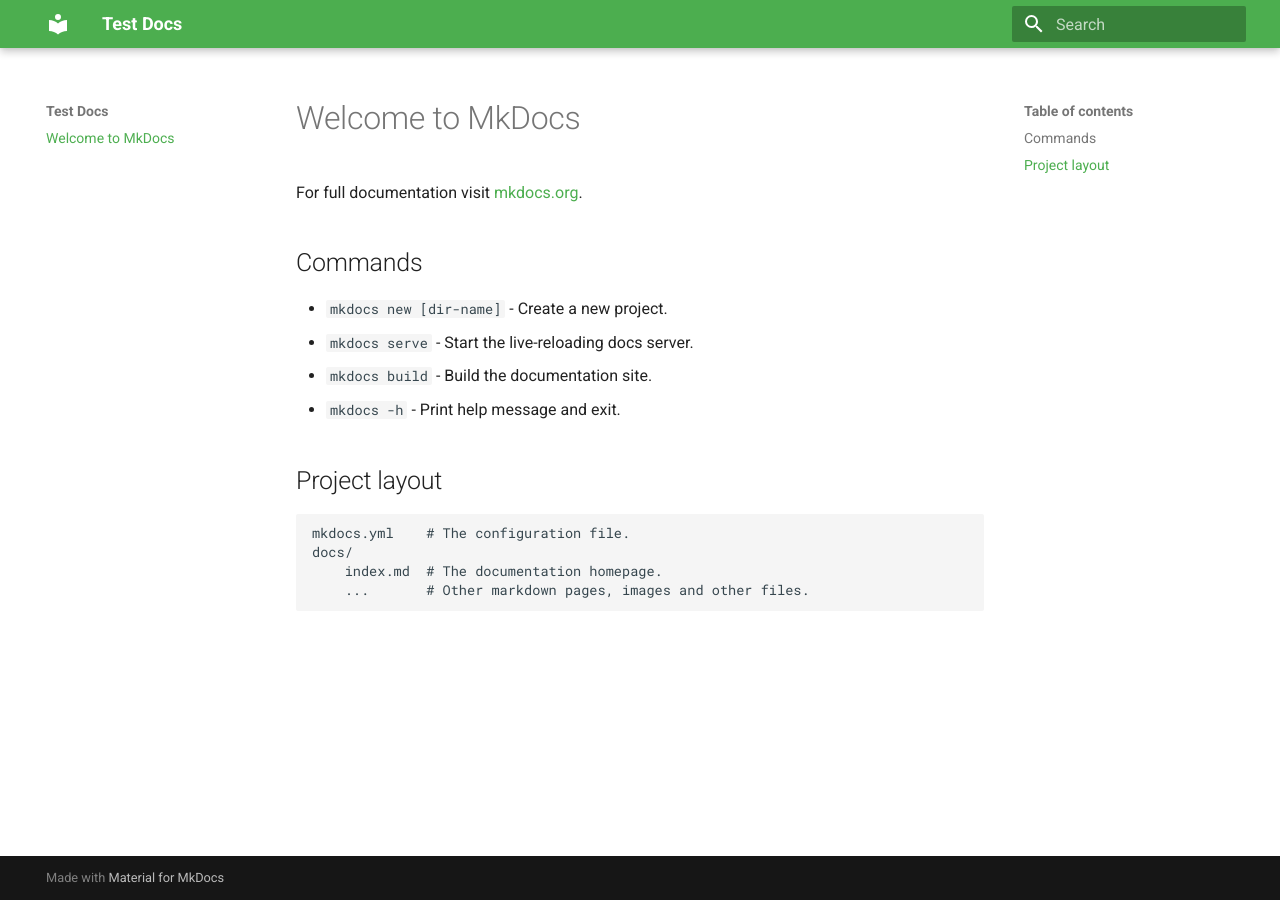
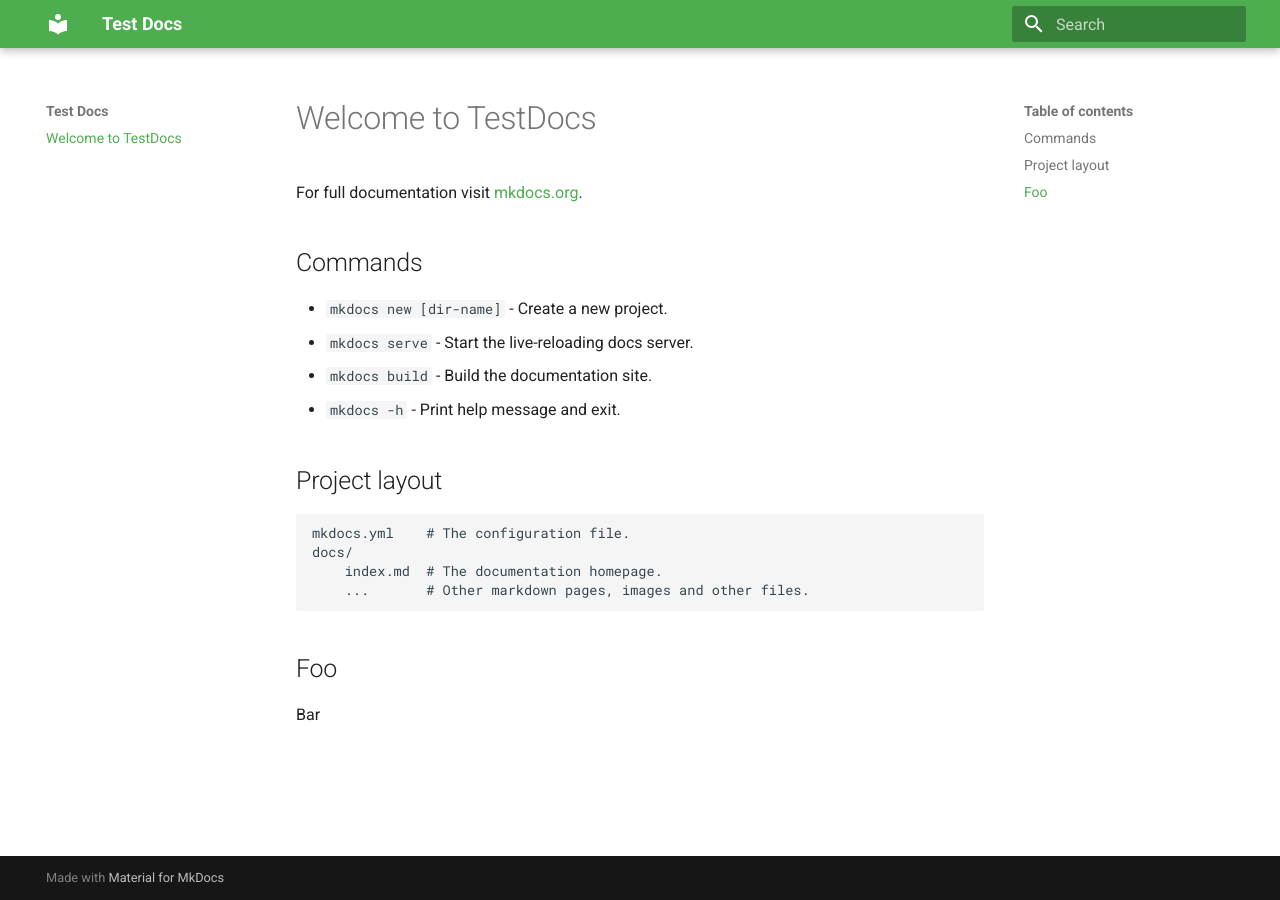
Before and after one commit to snehlsen/doctest, an MkDocs documentation site: the page built from docs/index.md, in a window 1280 px wide. Built offline with MkDocs 1.6.1 and Material for MkDocs 9.7.7, drawn with Linux system fonts in a browser that asks for light colours.

Commit message:
change doc

```diff
--- a/docs/index.md
+++ b/docs/index.md
@@ -1,4 +1,4 @@
-# Welcome to MkDocs
+# Welcome to TestDocs
 
 For full documentation visit [mkdocs.org](https://www.mkdocs.org).
 
@@ -15,3 +15,7 @@
     docs/
         index.md  # The documentation homepage.
         ...       # Other markdown pages, images and other files.
+
+## Foo
+
+Bar
```
